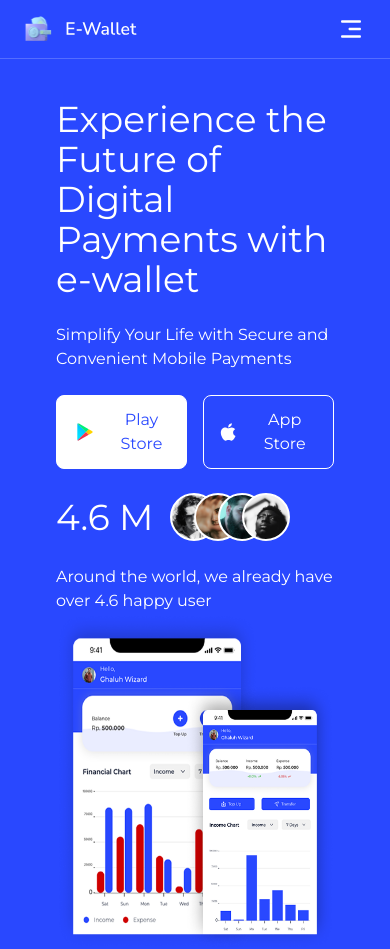
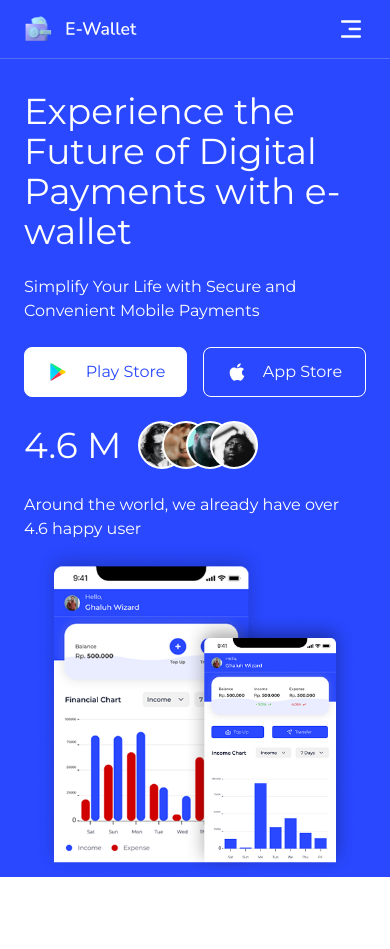
Before and after one commit to MGT06/e-wallet_frontend, a React (Vite) app: page /home in a window 390 px wide. After the commit the page ends 877 px from the top, so only its background shows below. Built offline with nearby package versions, Linux system fonts and the light colour scheme.

Commit message:
fix(css): change padding for section container

```diff
--- a/src/pages/HomePage.jsx
+++ b/src/pages/HomePage.jsx
@@ -6,7 +6,7 @@ import heroImage from "../assets/hero-image.png";
 
 const HomePage = () => {
   return (
-    <section className="px-14 pt-10 bg-primary text-white">
+    <section className="lg:px-14 px-6 pt-8 lg:pt-10 bg-primary text-white">
       <div className="grid gap-6 lg:w-10/12 mx-auto">
         <h2 className="md:text-6xl text-4xl md:text-center">
           Experience the Future of Digital Payments with e-wallet
```
